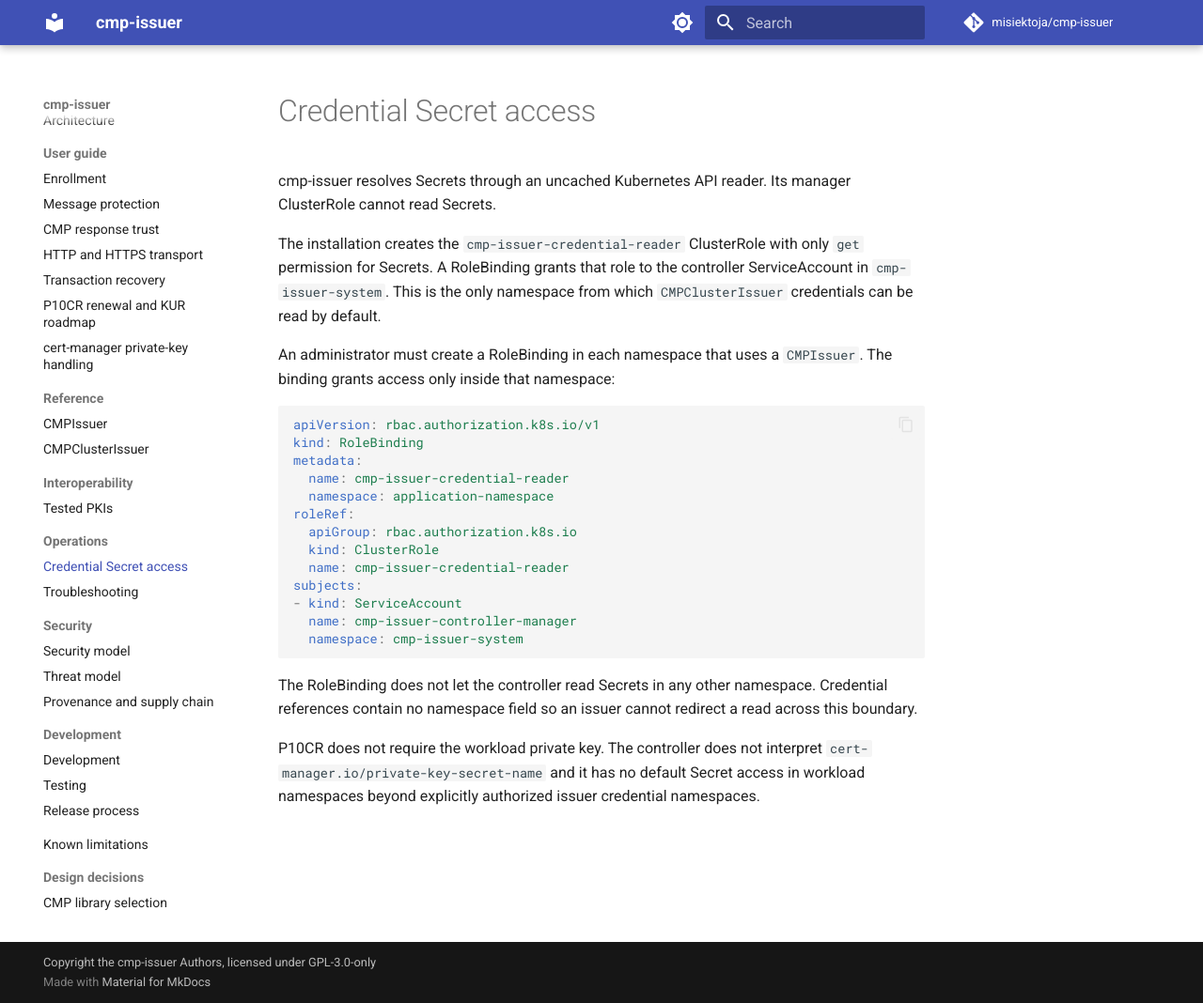
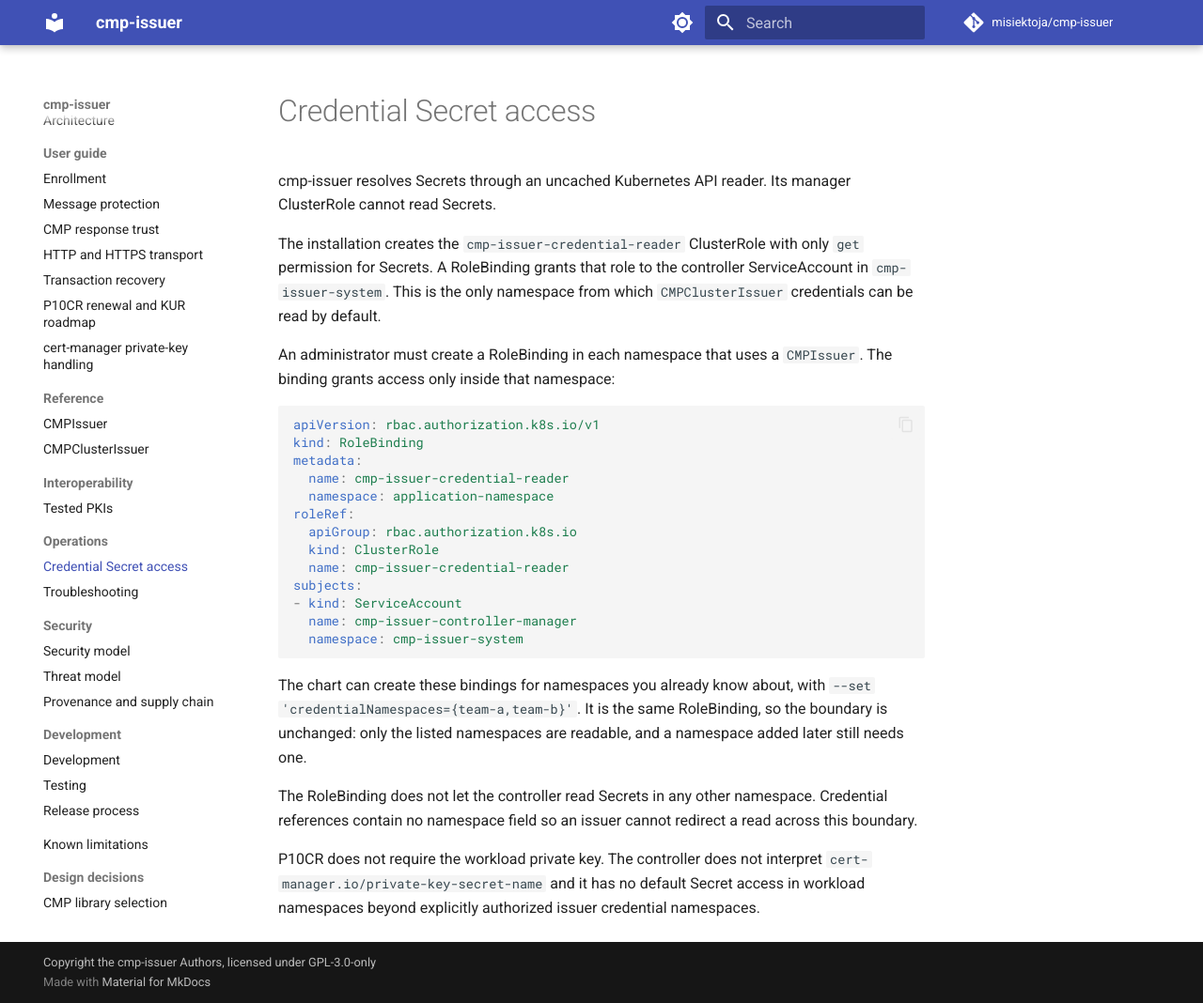
Before and after one commit to misiektoja/cmp-issuer, an MkDocs documentation site: the page built from docs/operations/secret-access.md, in a window 1280 px wide and 1068 px high. Shown: the whole window at 94% size. Built offline with MkDocs 1.6.1 and Material for MkDocs 9.7.7, drawn with Linux system fonts in a browser that asks for light colours; comment, search, counter and statistics services are not loaded.

Commit message:
docs(operations): note the chart can create the namespace bindings

````diff
--- a/docs/operations/secret-access.md
+++ b/docs/operations/secret-access.md
@@ -22,6 +22,10 @@ subjects:
   namespace: cmp-issuer-system
 ```
 
+The chart can create these bindings for namespaces you already know about, with
+`--set 'credentialNamespaces={team-a,team-b}'`. It is the same RoleBinding, so the boundary is
+unchanged: only the listed namespaces are readable, and a namespace added later still needs one.
+
 The RoleBinding does not let the controller read Secrets in any other namespace. Credential references contain no namespace field so an issuer cannot redirect a read across this boundary.
 
 P10CR does not require the workload private key. The controller does not interpret `cert-manager.io/private-key-secret-name` and it has no default Secret access in workload namespaces beyond explicitly authorized issuer credential namespaces.
````
